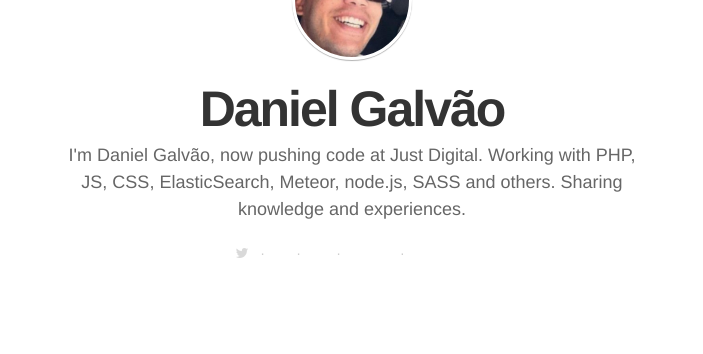
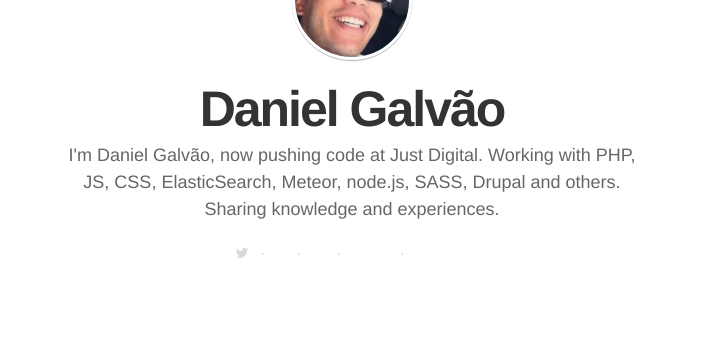
Before and after one commit to danielGalvao/danielGalvao.github.io, a Jekyll site: the page built from index.html, in a window 1280 px wide. Shown: the part 450-804 px from the top of the page, without its empty margins (288-991 px from the left). Built offline with Jekyll 4.4.1, drawn with Linux system fonts in a browser that asks for light colours; nearby versions of some CDN libraries; some web fonts are replaced; the list of posts is cut into pages by our own code; a style sheet for code colours, icons or effects is not loaded.

Commit message:
add Drupal

```diff
--- a/_config.yml
+++ b/_config.yml
@@ -7,7 +7,7 @@ gems:
 title: "Daniel Galvão"
 description: > # this means to ignore newlines until "email:"
    I'm Daniel Galvão, now pushing code at Just Digital.
-   Working with PHP, JS, CSS, ElasticSearch, Meteor, node.js, SASS and others.
+   Working with PHP, JS, CSS, ElasticSearch, Meteor, node.js, SASS, Drupal and others.
    Sharing knowledge and experiences.
 
 email: galvaodev@gmail.com
```
